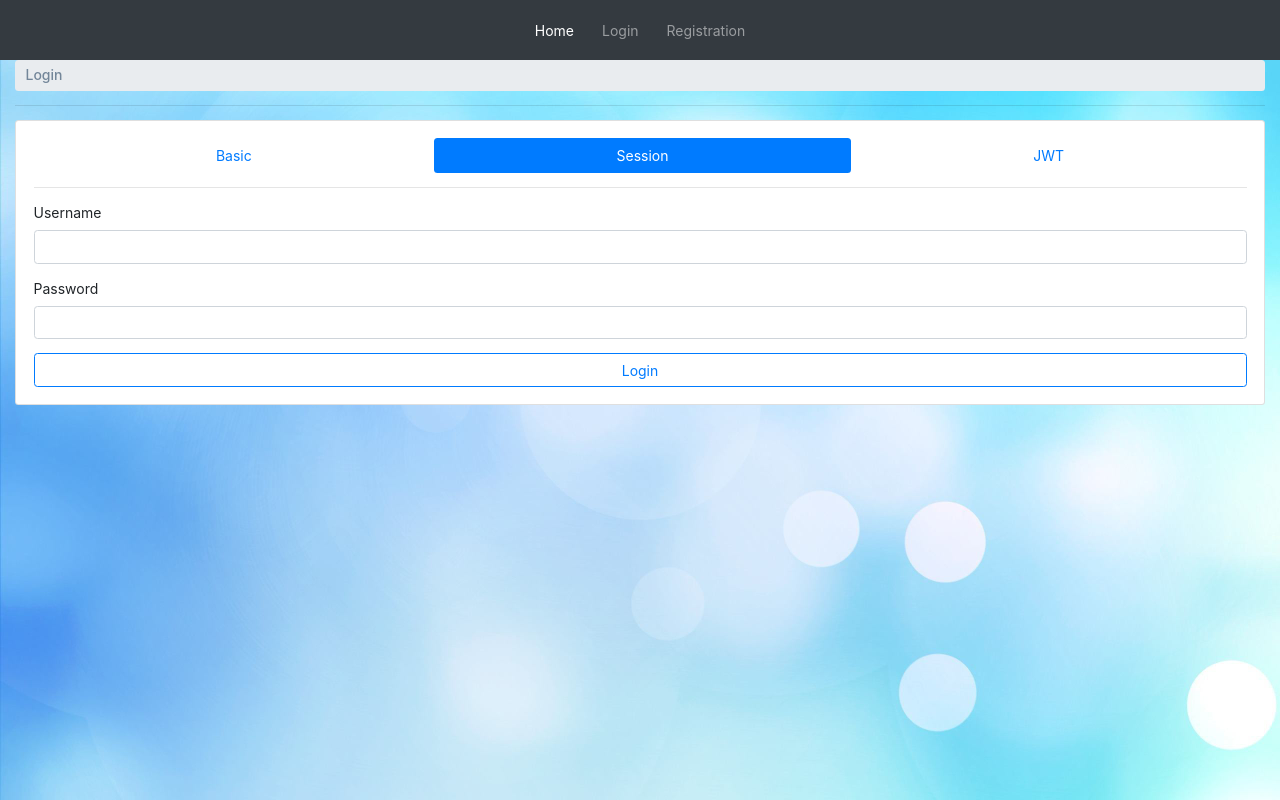
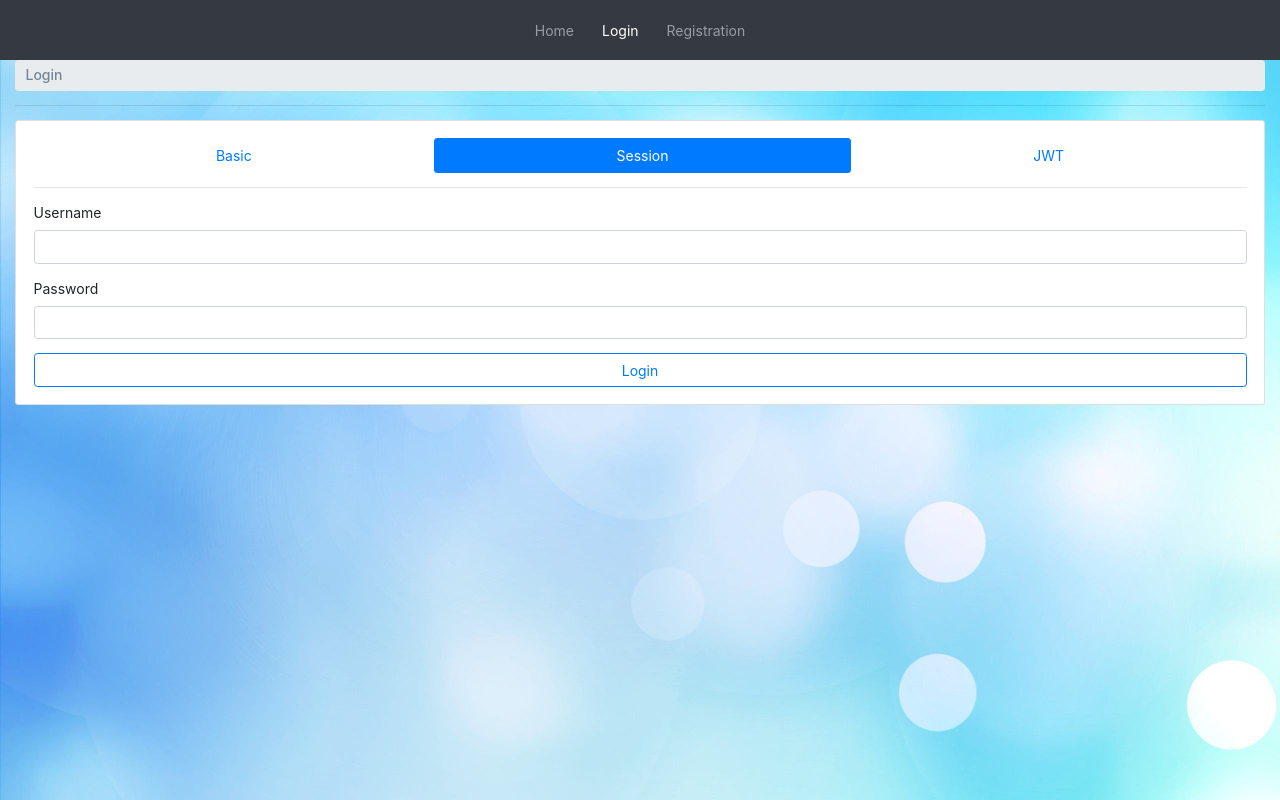
Before and after one commit to janvdhorst/webtech2, an Angular app in the folder example06-presentation/src/main/angular/: page /auth in a window 1280 px wide. Built offline with nearby package versions, Linux system fonts and the light colour scheme.

Commit message:
salt weg & Content wird jetzt gezeigt!

```diff
--- a/example06-presentation/src/main/angular/src/app/angular/create-news/create-news.component.html
+++ b/example06-presentation/src/main/angular/src/app/angular/create-news/create-news.component.html
@@ -24,7 +24,7 @@
               </div>
               <div class="form-group">
                 <label>Content <span [ngClass]="getCharsLeft() < 0 ? 'text-danger' : 'text-muted'">({{getCharsLeft()}})</span></label>
-                <textarea name="content" class="form-control" required [(ngModel)]="content"></textarea>
+                <textarea name="content" class="form-control" required [(ngModel)]="content" placeholder="Type your message here.."></textarea>
               </div>
               <button class="btn btn-block btn-outline-primary" [disabled]="getCharsLeft() < 0">Create News</button>
             </form>
--- a/example06-presentation/src/main/angular/src/app/angular/news-details/news-details.component.html
+++ b/example06-presentation/src/main/angular/src/app/angular/news-details/news-details.component.html
@@ -9,7 +9,7 @@
   <div class="mt-2">
     <h5>{{news.headline}}</h5>
     <div [innerHTML]="getTrustedHtml(news.content)" *ngIf="allowHtmlContent"></div>
-    <div *ngIf="!allowHtmlContent">
+    <div>
       {{news.content}}
     </div>
   </div>
--- a/example06-presentation/src/main/angular/src/app/angular/news-list/news-list.component.html
+++ b/example06-presentation/src/main/angular/src/app/angular/news-list/news-list.component.html
@@ -9,6 +9,14 @@
     border-top-left-radius: 15px;
     border-top-right-radius: 15px;
   }
+  .content {
+    background-color: #e6f2ff;
+  	width: 710px;
+  	border: 1px solid white;
+  	padding: 10px;
+  	margin: 20px;
+  	word-wrap: break-word;
+  }
 </style>
 <div class="row h-100">
   <div class="col-12">
@@ -19,6 +27,7 @@
         <div class="list-group-item d-flex flex-row" *ngFor="let n of reversedNews; let i = index" [class.list-group-item-primary]="i == 0">
           <div class="w-100 mr-2">
             <h6 class="mb-0">{{n.headline}} <span class="" *ngIf="i == 0">Latest</span></h6>
+            <div class ="content"> <p style="position:relative;" >{{n.content}}</p> </div>
           </div>
           <div class="flex-shrink-0">
             <small>{{n.publishedOn | date:mediumDate}}</small>
--- a/example06-presentation/src/main/angular/src/app/app.component.html
+++ b/example06-presentation/src/main/angular/src/app/app.component.html
@@ -14,8 +14,8 @@
         <nav class="navbar h-100 navbar-dark bg-dark navbar-expand-lg ">
             <div class="collapse navbar-collapse" id="navbarNavAltMarkup">
               <div class="navbar-nav text-center">
-                <a class="nav-item pr-3 pl-3 nav-link active" routerLink="/angular" routerLinkActive="active">Home <span class="sr-only">(current)</span></a>
-                <a class="nav-item pl-3 pr-3 nav-link" routerLink="/login" routerLinkActive="active">Login</a>
+                <a class="nav-item pr-3 pl-3 nav-link" routerLink="/angular" routerLinkActive="active">Home</a>
+                <a class="nav-item pl-3 pr-3 nav-link active" routerLink="/login" routerLinkActive="active">Login <span class="sr-only">(current)</span></a>
                 <a class="nav-item pl-3 pr-3 nav-link" routerLink="/registration" routerLinkActive="active">Registration</a>
               </div>
             </div>
```
Also changed, not shown: 1 other file (tests, documents, lock files or other folders).
